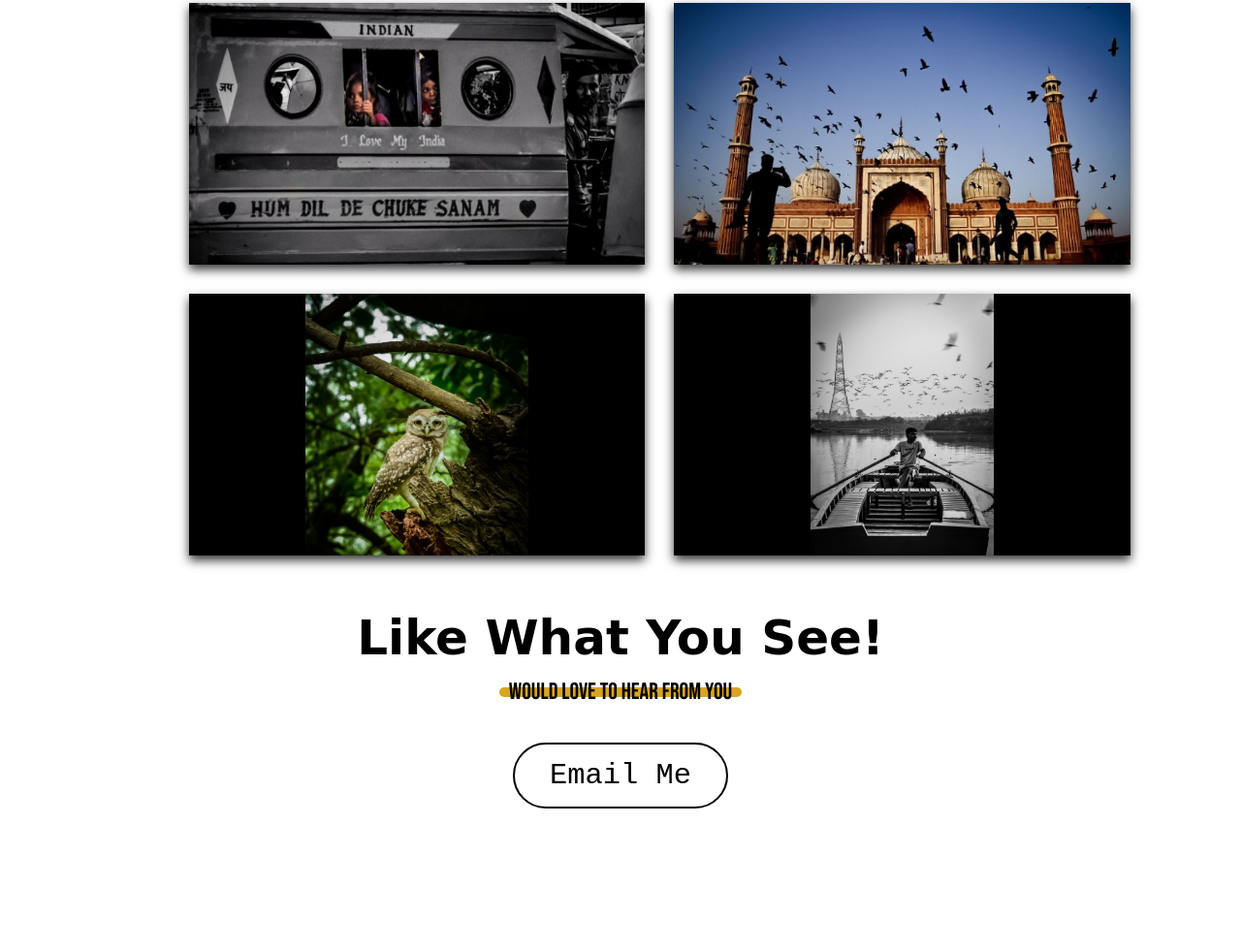
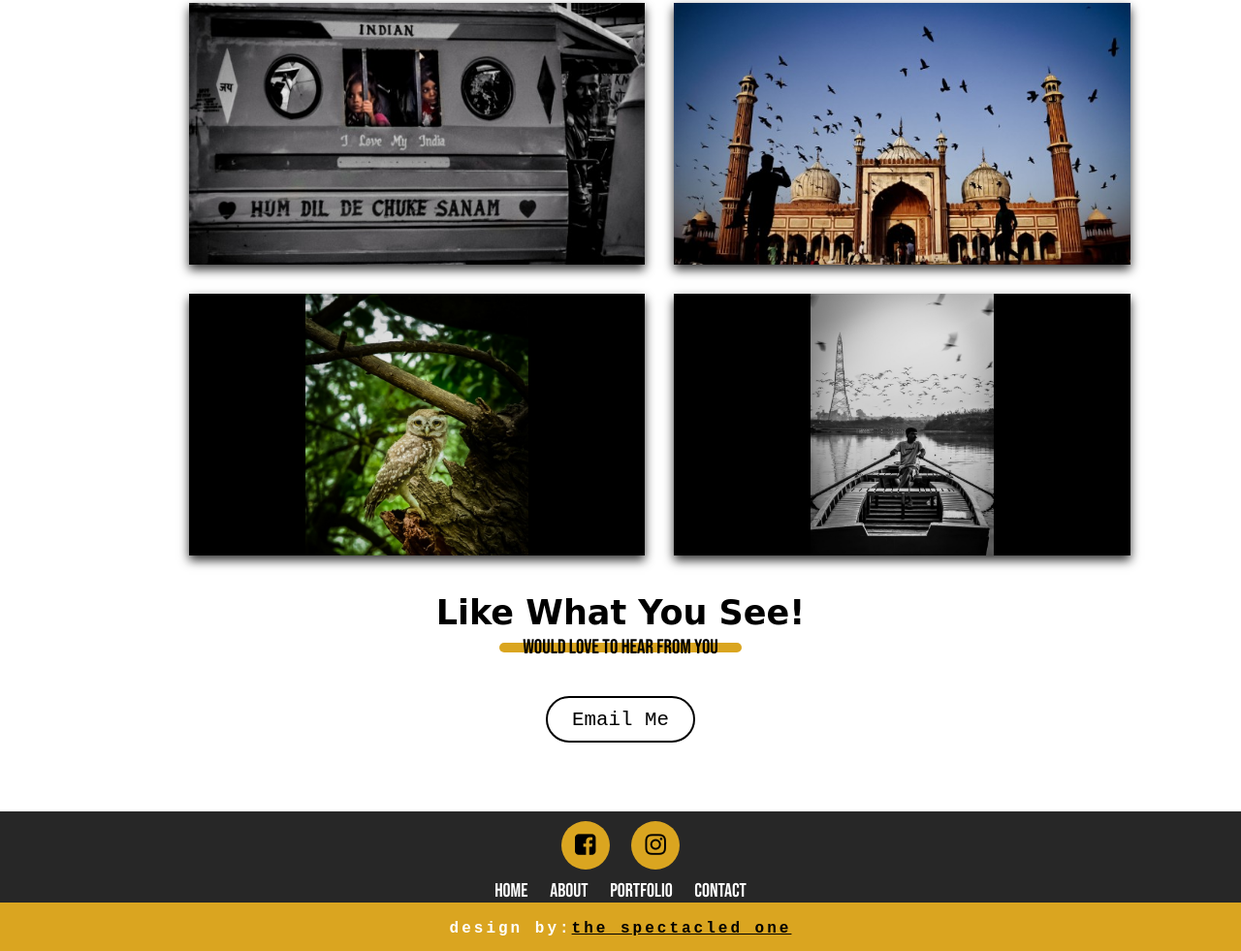
Before and after one commit to stephin007/photography_portfolio, a plain HTML site: page index.html in a window 1280 px wide. Shown: the part 2621-3602 px from the top of the page at 97% size. Before the commit the page ends 3470 px from the top, so only its background shows below. Drawn offline with Linux system fonts and the light colour scheme; a web font is replaced by a local one.

Commit message:
added footer

```diff
--- a/index.html
+++ b/index.html
@@ -16,14 +16,9 @@
       href="https://fonts.googleapis.com/css2?family=Inria+Sans&display=swap"
       rel="stylesheet"
     />
-    <!-- <link rel="stylesheet" href="https://cdnjs.cloudflare.com/ajax/libs/animate.css/3.7.2/animate.min.css"> -->
 
-    <!-- <link
-      href="https://stackpath.bootstrapcdn.com/font-awesome/4.7.0/css/font-awesome.min.css"
-      rel="stylesheet"
-      integrity="sha384-wvfXpqpZZVQGK6TAh5PVlGOfQNHSoD2xbE+QkPxCAFlNEevoEH3Sl0sibVcOQVnN"
-      crossorigin="anonymous"/> -->
-    <!-- <script src="https://kit.fontawesome.com/a076d05399.js"></script> -->
+    <link href="https://stackpath.bootstrapcdn.com/font-awesome/4.7.0/css/font-awesome.min.css" rel="stylesheet"
+      integrity="sha384-wvfXpqpZZVQGK6TAh5PVlGOfQNHSoD2xbE+QkPxCAFlNEevoEH3Sl0sibVcOQVnN" crossorigin="anonymous">
 
     <link rel="icon" type="image/png" href="assets/favicon.png" />
 
@@ -210,5 +205,27 @@
           <a href="mailto:chitrahaar14@gmail.com" class="button button-accent">Email Me</a>
         </div>
       </section>
+
+      <footer class="footer-main-div">
+        <div class="footer-social-icons">
+          <ul>
+            <li><a href="https://m.facebook.com/photographybyketan-2233357636702158/"" target="blank"><i class="fa fa-facebook-square" aria-hidden="true"></i></a></li>
+            <li><a href="https://instagram.com/photography.by.ketan?igshid=1x13ykgbcgu8v" target="blank"><i class="fa fa-instagram" aria-hidden="true"></i></a></li>
+          </ul>
+        </div>
+        <div class="footer-main-menu">
+          <ul>
+            <li><a href="#">Home</a></li>
+            <li><a href="#">About</a></li>
+            <li><a href="#">Portfolio</a></li>
+            <li><a href="#">Contact</a></li>
+          </ul>
+        </div>
+
+        <div class="footer-bottom">
+          <p>Design By:<a href="https://www.instagram.com/the_spectacled_one/" target="_blank">the_spectacled_one</a></p>
+        </div>
+
+      </footer>
   </body>
 </html>
--- a/style.css
+++ b/style.css
@@ -685,7 +685,7 @@ nav a:focus{
 }
 .cta .container h1{
     padding-top: 50px;
-    font-size: 50px;
+    font-size: 60px;
     font-family: 'Inria sans', cursive;
 }
 
@@ -719,15 +719,20 @@ nav a:focus{
     color: black;
 }
 
-/* @media screen and (min-width: 320px){
-    .cta .container{
-        height: 250px;
-    }
+@media screen and (min-width: 320px){
 
     .cta .container h1{
-    padding-top: 40px;
-    font-size: 30px;
+    padding-top: 45px;
+    font-size: 31px;
     font-family: 'Inria sans', cursive;
+}
+
+.border{
+    width:250px;
+    height:10px;
+    background: goldenrod;
+    border-radius: 20px;
+    margin: -17px auto;
 }
 
 .cta .container span{
@@ -735,19 +740,180 @@ nav a:focus{
 }
 
 .cta .container .button{
+    font-size: 1.3rem;
+    }
+}
+
+@media screen and (min-width: 360px){
+
+    .cta .container h1{
+    padding-top: 45px;
+    font-size: 35px;
+    font-family: 'Inria sans', cursive;
+}
+
+.border{
+    width:250px;
+    height:10px;
+    background: goldenrod;
+    border-radius: 20px;
+    margin: -19px auto;
+}
+
+.cta .container span{
+    font-size: 23px;
+}
+}
+
+@media screen and (min-width: 375px){
+
+    .cta .container h1{
+    padding-top: 45px;
+    font-size: 37px;
+    font-family: 'Inria sans', cursive;
+}
+
+.border{
+    width:250px;
+    height:10px;
+    background: goldenrod;
+    border-radius: 20px;
+    margin: -17px auto;
+}
+
+.cta .container span{
+    font-size: 20px;
+}
+}
+
+@media screen and (min-width: 393px){
+
+    .cta .container h1{
+    padding-top: 45px;
+    font-size: 35px;
+    font-family: 'Inria sans', cursive;
+}
+
+.border{
+    width:250px;
+    height:10px;
+    background: goldenrod;
+    border-radius: 20px;
+    margin: -17.8px auto;
+}
+
+.cta .container span{
+    font-size: 21px;
+}
+
+.cta .container .button{
+    font-size: 1.3rem;
+    }
+}
+
+@media screen and (min-width: px){
+
+    .cta .container h1{
+    padding-top: 45px;
+    font-size: 35px;
+    font-family: 'Inria sans', cursive;
+}
+
+.border{
+    width:250px;
+    height:10px;
+    background: goldenrod;
+    border-radius: 20px;
+    margin: -17.8px auto;
+}
+
+.cta .container span{
+    font-size: 21px;
+}
+
+.cta .container .button{
+    font-size: 1.3rem;
+    }
+}
+
+/* footer */
+.footer-main-div{
+    width: 100%;
+    height: 100px;
+    margin: auto;
+    background: #272727;
+}
+.footer-social-icons{
+    width: 100;
+    height: auto;
+    margin: auto;
+}
+
+.footer-social-icons ul{
+    margin: 0px;
+    padding: 10px;
+}
+
+.footer-social-icons ul li{
     display: inline-block;
-    font-size: 1.4rem;
+    width: 50px;
+    height: 50px;
+    margin: 0px 10px;
+    border-radius: 100%;
+    background: goldenrod;
+}
+
+.footer-social-icons ul li a{
+    color: black;
+    font-size: 25px;
+    display: block;
+}
+
+.footer-social-icons ul li a i{
+    line-height: 50px;
+}
+
+.footer-main-menu{
+    width: 100%;
+    height: auto;
+    margin: auto;
+}
+
+.footer-main-menu ul{
+    margin: 0px;
+    padding: 0px;
+}
+
+.footer-main-menu ul li{
+    display: inline-block;
+    margin: 0px 10px;
+}
+
+.footer-main-menu ul li a{
+    font-size: 20px;
+    font-weight: 100;
+    color: white;
     text-decoration: none;
+    outline: none;
+}
+
+.footer-bottom{
+    width: 100;
+    height: 50px;
+    margin: auto;
+    background: goldenrod;
+    padding: 2px;
+}
+
+.footer-bottom p{
     font-family: monospace;
-    text-transform: capitalize;
-    border-width: 2px;
-    border-radius: 40px;
-    border-style: solid;
-    border-color: black;
-    padding: .5em 1.75em;
-    }
+    text-transform: lowercase;
+    font-size: 16px;
+    color: #fff;
+    font-weight: 600;
+    letter-spacing: 3px;
+}
 
-.cta .container .button-accent{
+.footer-bottom p a{
     color: black;
-    }
-} */
+}
```
